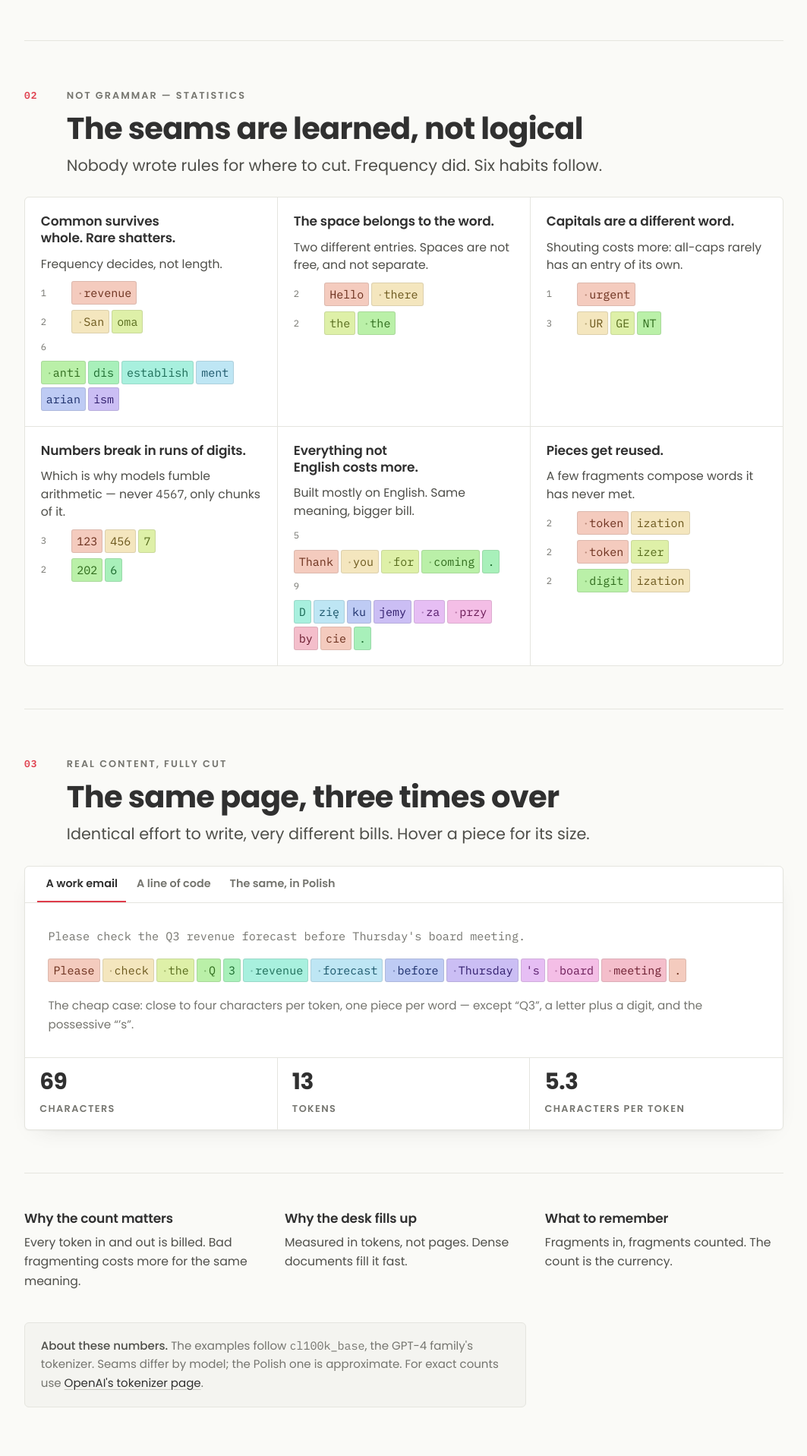
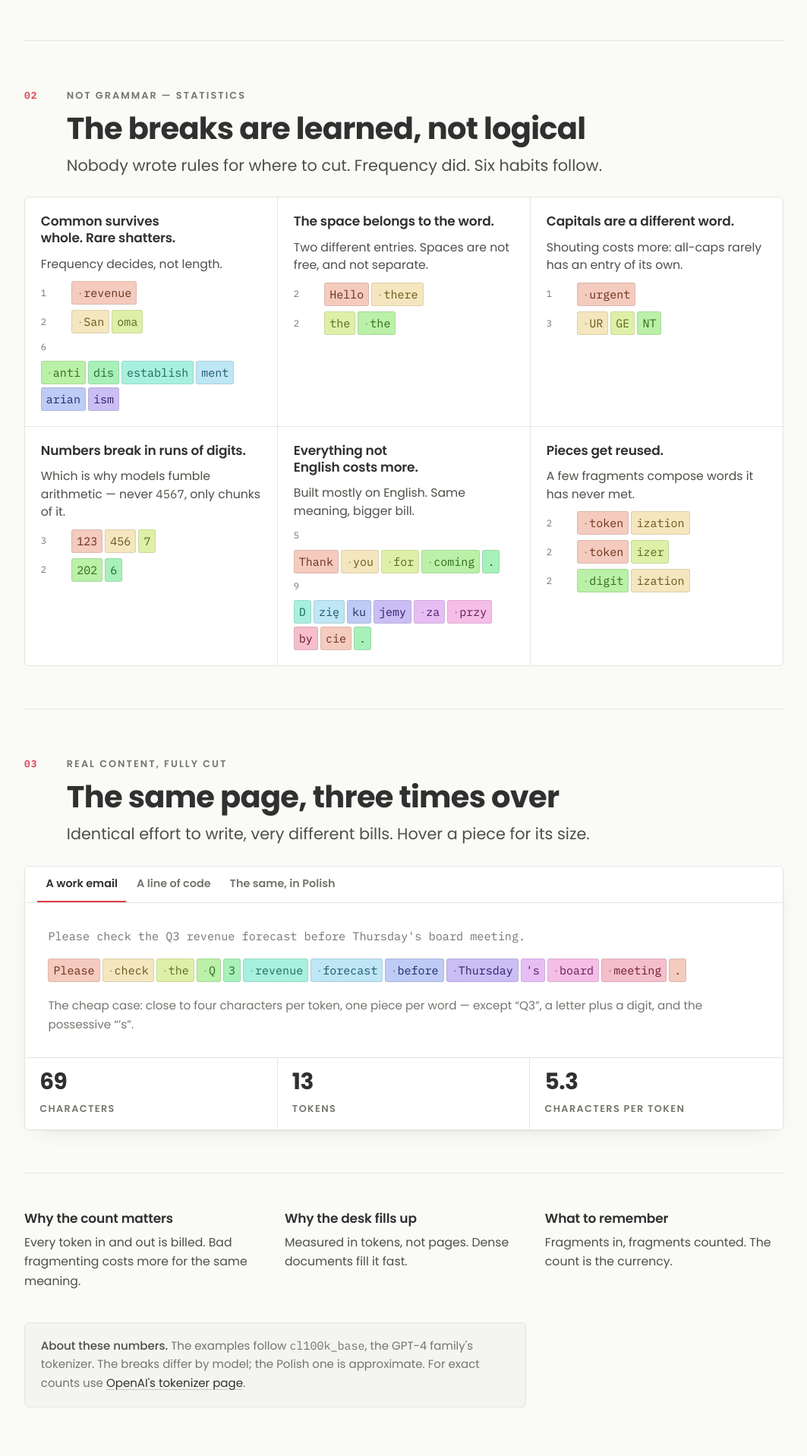
Before and after one commit to sl-techhub/ai-dojo-foundations-concepts, a plain HTML site: page where-words-break.html in a window 1280 px wide. Shown: the part 1547-3464 px from the top of the page at 76% size, without its empty margins (108-1171 px from the left). Drawn offline with Linux system fonts and the light colour scheme.

Commit message:
Say "breaks" instead of "seams"
"Seam" asks the reader to hold a metaphor before they have the idea it
stands for. "Break" is the word the page already uses in its title and
in the line right under this heading, so it costs nothing to follow.

Reworded the station 02 heading and the same word in the footnote about
model differences.

Co-Authored-By: Claude Opus 5 (1M context) <noreply@anthropic.com>

```diff
--- a/where-words-break.html
+++ b/where-words-break.html
@@ -359,7 +359,7 @@ a:hover{text-decoration-color:var(--blade)}
       <span class="num">02</span>
       <div>
         <span class="eyebrow">Not grammar — statistics</span>
-        <h2>The seams are learned, not logical</h2>
+        <h2>The breaks are learned, not logical</h2>
         <p class="lede measure">Nobody wrote rules for where to cut. Frequency did. Six habits follow.</p>
       </div>
     </div>
@@ -444,7 +444,7 @@ a:hover{text-decoration-color:var(--blade)}
       </div>
     </div>
     <div class="disclosure">
-      <strong>About these numbers.</strong> The examples follow <code>cl100k_base</code>, the GPT-4 family's tokenizer. Seams differ by model; the Polish one is approximate. For exact counts use
+      <strong>About these numbers.</strong> The examples follow <code>cl100k_base</code>, the GPT-4 family's tokenizer. The breaks differ by model; the Polish one is approximate. For exact counts use
       <a href="https://platform.openai.com/tokenizer" target="_blank" rel="noopener">OpenAI's tokenizer page</a>.
     </div>
   </footer>
```
